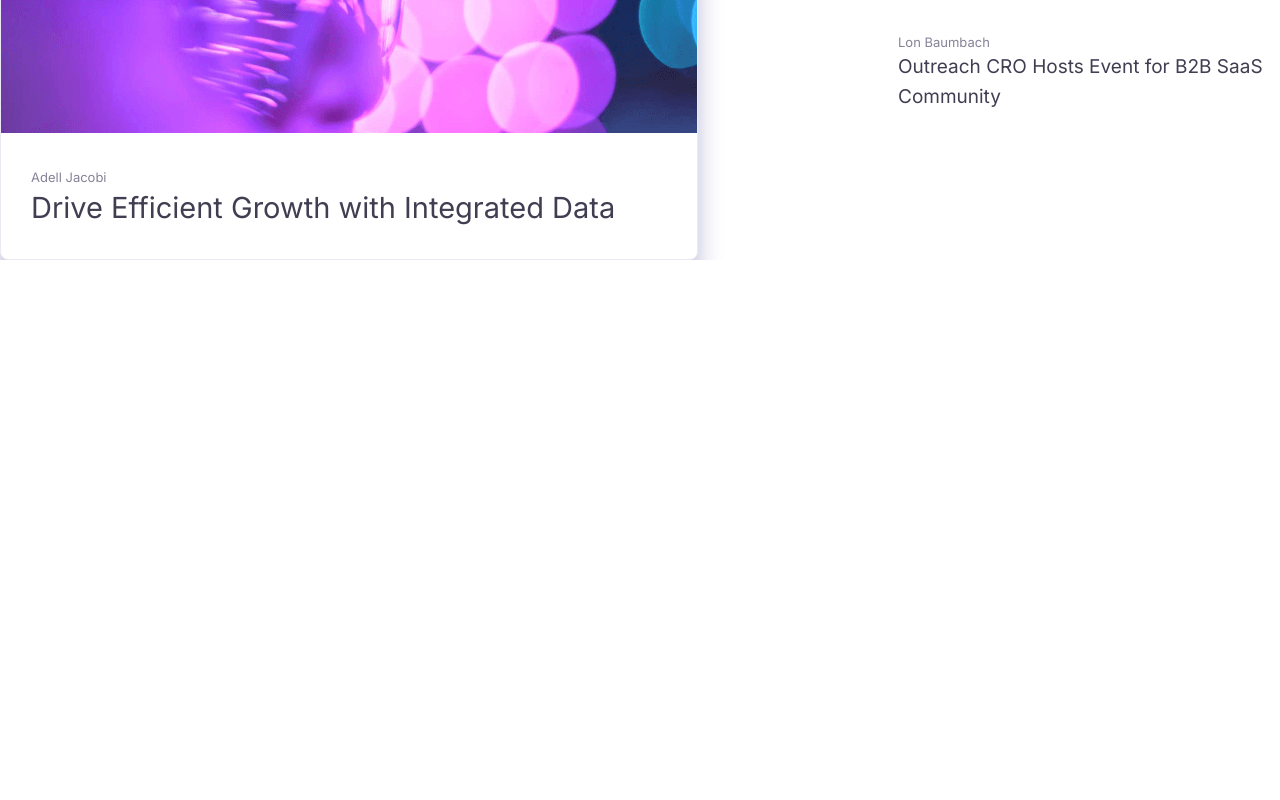
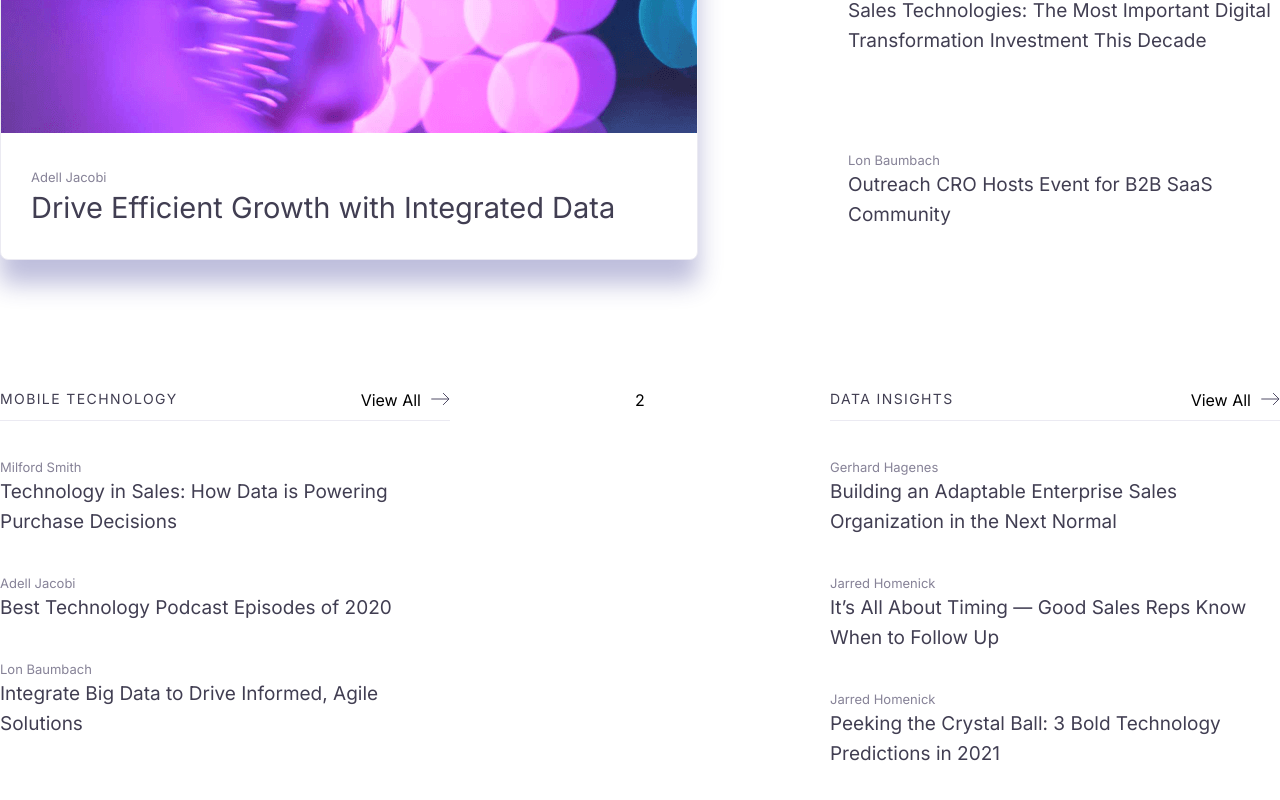
Before and after one commit to AirMous3/TechCues, a React (Create React App) app: page / in a window 1280 px wide. Shown: the part 2256-3056 px from the top of the page. Before the commit the page ends 2516 px from the top, so only its background shows below. Built offline with nearby package versions, Linux system fonts and the light colour scheme.

Commit message:
features: add technology and data collumns

```diff
--- a/src/App.js
+++ b/src/App.js
@@ -4,6 +4,7 @@ import { Container } from '@/components/Container';
 import { GetStartedForm } from '@/components/GetStartedForm';
 import { Header } from '@/components/Header';
 import { Main } from '@/components/Main';
+import { TechnologyAndData } from '@/components/TechnologyAndData';
 
 function App() {
   return (
@@ -14,6 +15,7 @@ function App() {
         <Articles />
         <GetStartedForm />
         <CaseStudies />
+        <TechnologyAndData />
       </Container>
     </div>
   );
--- a/src/components/AuthorAndDescription/components.js
+++ b/src/components/AuthorAndDescription/components.js
@@ -10,4 +10,5 @@ export const Description = styled.div`
   line-height: 30px;
   color: ${({ theme }) => theme.colors.primary};
   max-width: 450px;
+  cursor: pointer;
 `;
--- a/src/components/CaseStudies/components.js
+++ b/src/components/CaseStudies/components.js
@@ -30,9 +30,11 @@ export const CaseStudiesDescription = styled.div`
 export const CasesWrapper = styled.div`
   display: flex;
   flex-direction: column;
+  align-items: center;
+  justify-content: space-around;
   gap: 35px;
   width: 100%;
-  margin-left: 200px;
+  margin-left: 150px;
 `;
 export const CasesStudiesArrows = styled.img`
   position: absolute;
--- /dev/null
+++ b/src/components/TechnologyAndData/components.js
@@ -0,0 +1,13 @@
+import styled from 'styled-components';
+
+export const TechnologyAndDataContainer = styled.div`
+  margin-top: 130px;
+  margin-bottom: 250px;
+  display: flex;
+  justify-content: space-between;
+`;
+export const TechnologyContainer = styled.div`
+  display: flex;
+  flex-direction: column;
+  gap: 36px;
+`;
--- /dev/null
+++ b/src/components/TechnologyAndData/config.js
@@ -0,0 +1,29 @@
+export const mobileTechnology = [
+  {
+    author: 'Milford Smith',
+    description: 'Technology in Sales: How Data is Powering Purchase Decisions',
+  },
+  {
+    author: 'Adell Jacobi',
+    description: 'Best Technology Podcast Episodes of 2020',
+  },
+  {
+    author: 'Lon Baumbach',
+    description: 'Integrate Big Data to Drive Informed, Agile Solutions',
+  },
+];
+
+export const dataInsights = [
+  {
+    author: 'Gerhard Hagenes',
+    description: 'Building an Adaptable Enterprise Sales Organization in the Next Normal',
+  },
+  {
+    author: 'Jarred Homenick',
+    description: 'It’s All About Timing — Good Sales Reps Know When to Follow Up',
+  },
+  {
+    author: 'Jarred Homenick',
+    description: 'Peeking the Crystal Ball: 3 Bold Technology Predictions in 2021',
+  },
+];
--- /dev/null
+++ b/src/components/TechnologyAndData/index.js
@@ -0,0 +1,25 @@
+import { AuthorAndDescription } from '@/components/AuthorAndDescription';
+import { ViewAll } from '@/components/ViewAll';
+
+import { TechnologyAndDataContainer, TechnologyContainer } from './components';
+import { dataInsights, mobileTechnology } from './config';
+
+export const TechnologyAndData = () => {
+  return (
+    <TechnologyAndDataContainer>
+      <TechnologyContainer>
+        <ViewAll Title={'Mobile Technology'} />
+        {mobileTechnology.map(({ author, description }, index) => (
+          <AuthorAndDescription author={author} description={description} key={index} />
+        ))}
+      </TechnologyContainer>
+      <div>2</div>
+      <TechnologyContainer>
+        <ViewAll Title={'Data Insights'} />
+        {dataInsights.map(({ description, author }, index) => (
+          <AuthorAndDescription author={author} description={description} key={index} />
+        ))}
+      </TechnologyContainer>
+    </TechnologyAndDataContainer>
+  );
+};
```
